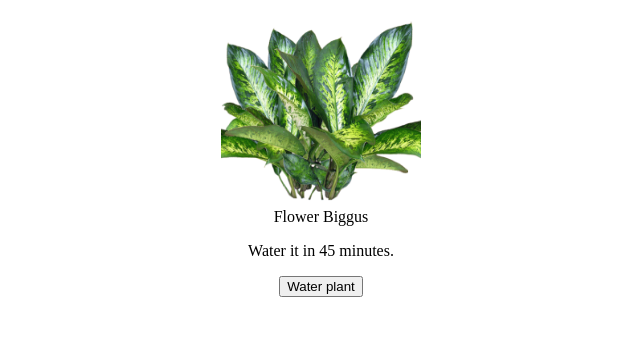
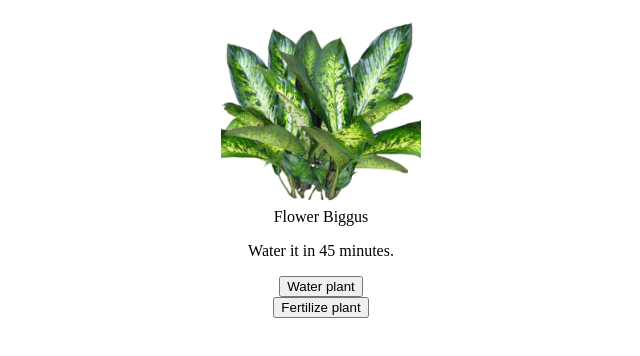
Before and after one commit to grzegorzsobocinski2397/GregTutorials--1_Git, a plain HTML site: page index.html in a window 1280 px wide. Shown: the whole page, without its empty margins (319-959 px from the left). Drawn offline with Linux system fonts and the light colour scheme.

Commit message:
Add fertilize button

```diff
--- a/index.html
+++ b/index.html
@@ -11,6 +11,7 @@
       <span class="flower__title">Flower Biggus</span>
       <p class="flower__description">Water it in <span class="flower__timer">50</span> minutes.</p>
       <button class="flower__button">Water plant</button>
+      <button class="fertilize__button">Fertilize plant</button>
     </div>
   </body>
 
```
